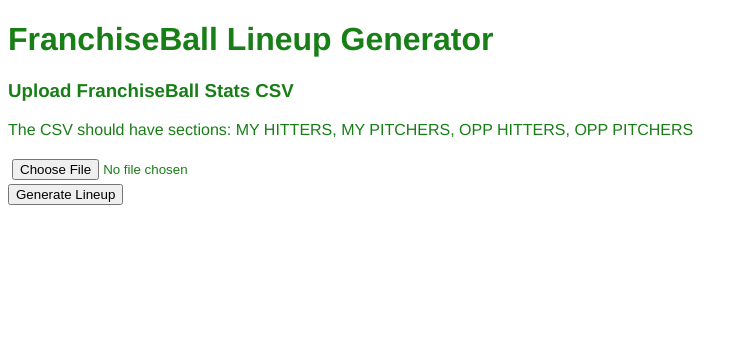
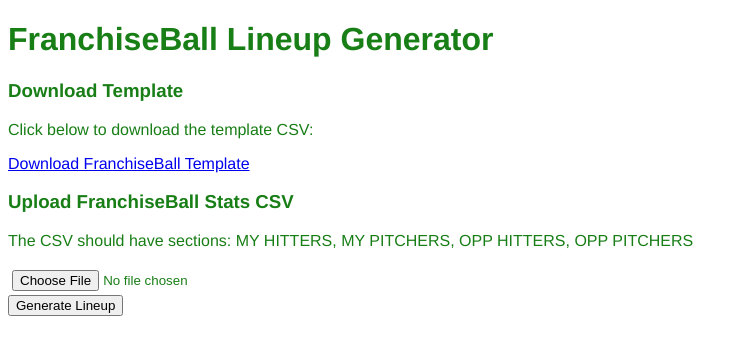
Before and after one commit to wpallender/franchise-lineup, a Flask app: page / in a window 1280 px wide. Shown: the top 355 px of the page, without its empty margins (0-748 px from the left). Run offline with Flask 3, Linux system fonts and the light colour scheme.

Commit message:
Update index.html

```diff
--- a/templates/index.html
+++ b/templates/index.html
@@ -11,6 +11,12 @@
     {% if error %}
     <p style="color:red;">{{ error }}</p>
     {% endif %}
+
+    <h3>Download Template</h3>
+    <p>Click below to download the template CSV:</p>
+    <a href="{{ url_for('static', filename='files/FranchiseBall_Template_Sections.csv') }}" download>
+        Download FranchiseBall Template
+    </a>
 
     <form method="POST" enctype="multipart/form-data">
         <h3>Upload FranchiseBall Stats CSV</h3>
```
